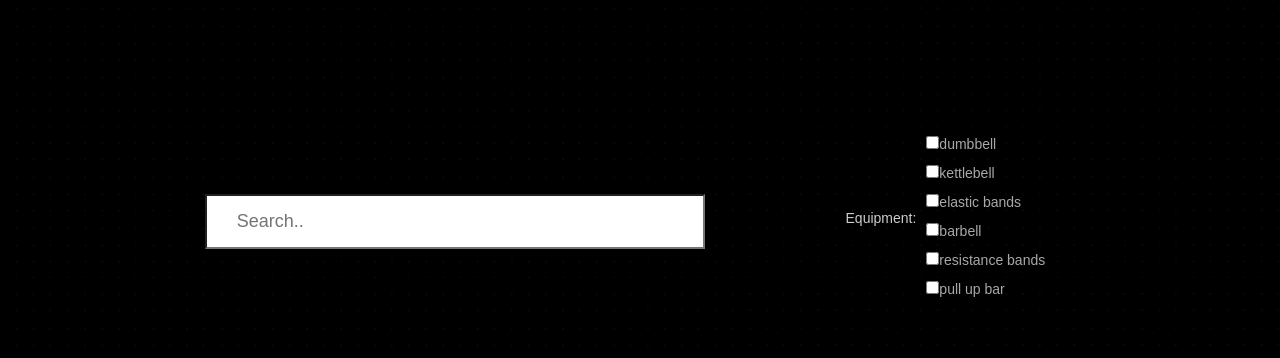
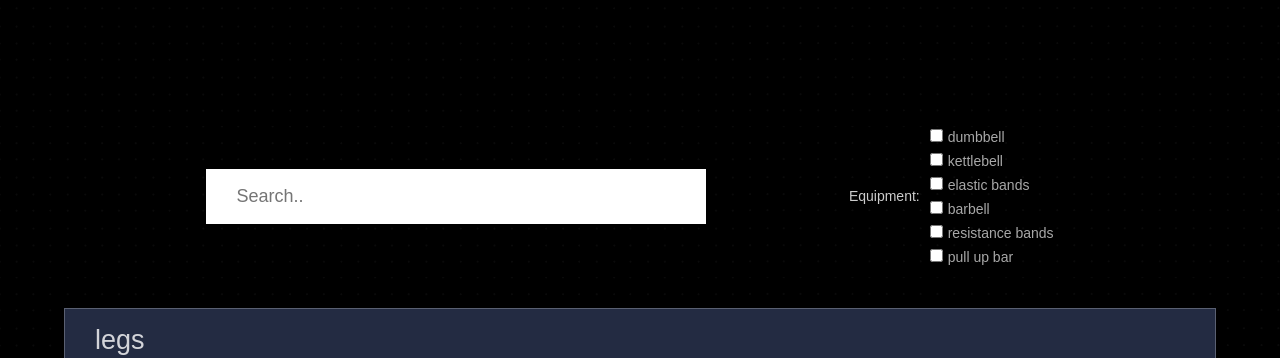
Before and after one commit to JonasVerbickas/GYMTABLER, a React (Create React App) app in the folder frontend/: page / in a window 1280 px wide. Shown: the part 780-1138 px from the top of the page. Built offline with nearby package versions, Linux system fonts and the light colour scheme.

Commit message:
Filters CSS adjustments

```diff
--- a/frontend/src/assets/css/addButton.css
+++ b/frontend/src/assets/css/addButton.css
@@ -13,11 +13,11 @@
 }
 
 .btn-add{
-    background-color:#2b94e9;
+    background-color:#2b77e9;
 }
 
 .btn-add:hover{
-    background-color:#1a598d;
+    background-color:#2361be;
 }
 
 .btn-remove{
@@ -25,5 +25,5 @@
 }
 
 .btn-remove:hover{
-    background-color:#8d1a1a;
+    background-color:#c52727;
 }
--- a/frontend/src/assets/css/exerciseTileFilters.css
+++ b/frontend/src/assets/css/exerciseTileFilters.css
@@ -3,6 +3,11 @@ input[type=search]{
   width: 500px;
   height: 55px;
   font-size: large;
+  border: 0;
+}
+
+#equipment-filter > p{
+  margin: 0;
 }
 
 #filters{
@@ -21,15 +26,12 @@ input[type=search]{
   margin: 20px;
 }
 
-#equipment-checkboxes{
-  margin: 10px;
+.equipment-checkbox > input{
+  margin: 5px 5px 5px 10px;
 }
 
-#equipment-filter > label{
-  font-size: medium;
-}
-
-.equipment-checkbox{
+.equipment-checkbox > label{
   color: rgb(168, 168, 168);
   font-weight: 500;
+  margin: 0;
 }
--- a/frontend/src/components/exerciseTiles/ExerciseTableFilters.js
+++ b/frontend/src/components/exerciseTiles/ExerciseTableFilters.js
@@ -9,8 +9,8 @@ function ExerciseTileFilters(props) {
             <p>Equipment:</p>
             <div id="equipment-checkboxes">
                 {props.possible_equipment.map(piece_of_equipment => <div key={piece_of_equipment} className="equipment-checkbox">
-                    <input id={piece_of_equipment} type="checkbox" name={piece_of_equipment} onChange={(e) => props.equipmentChange(e)}></input>
-                    <label htmlFor={piece_of_equipment}> {piece_of_equipment}</label>
+                    <input id={"checkbox "+piece_of_equipment} type="checkbox" name={piece_of_equipment} onChange={(e) => props.equipmentChange(e)}></input>
+                    <label htmlFor={"checkbox "+piece_of_equipment}>{piece_of_equipment}</label>
                     </div>)}
             </div>
         </div>
```
